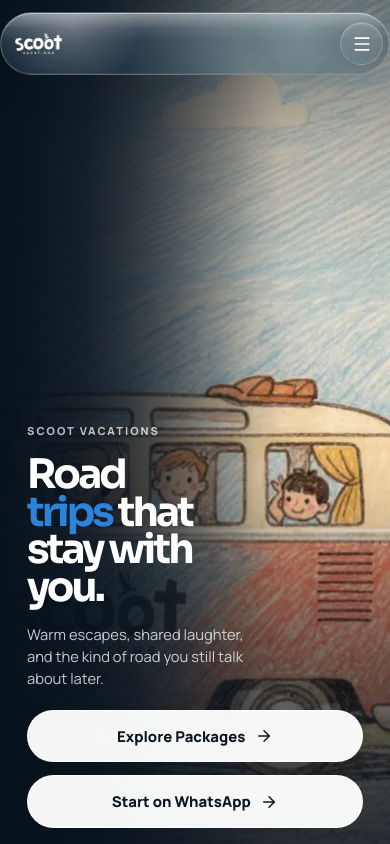
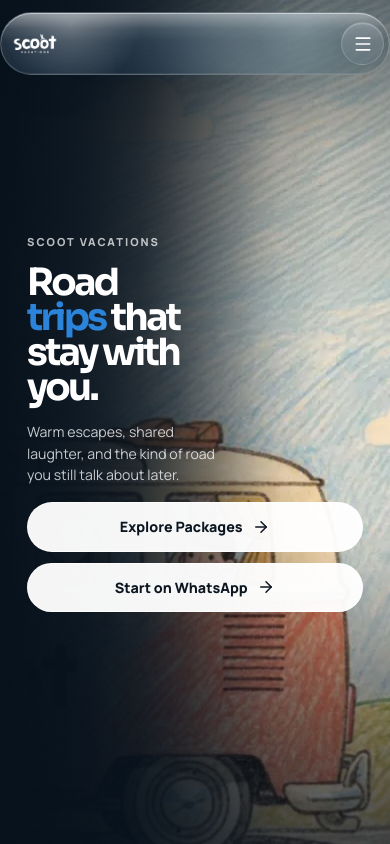
Before and after one commit to scootvacation-sys/scootwebsite, a React (Vite) app: page / in a window 390 px wide. Shown: the top 844 px of the page. Built offline with nearby package versions, Linux system fonts and the light colour scheme.

Commit message:
Refine mobile hero position and nav margins

```diff
--- a/src/App.css
+++ b/src/App.css
@@ -1863,21 +1863,21 @@
 
 @media (max-width: 540px) {
   .container {
-    width: min(100% - 2.6rem, 74rem);
+    width: min(100% - 3.4rem, 74rem);
   }
 
   .nav-shell {
     grid-template-columns: auto auto;
     width: 100%;
     gap: 0.55rem;
-    min-height: 3.8rem;
-    padding-left: 0.7rem;
-    padding-right: 0.36rem;
+    min-height: 3.65rem;
+    padding-left: 0.62rem;
+    padding-right: 0.3rem;
   }
 
   .logo-image {
-    max-width: 9.6rem;
-    height: 1.45rem;
+    max-width: 8.8rem;
+    height: 1.32rem;
   }
 
   .hero-tags span,
--- a/src/components/ScrollHero.css
+++ b/src/components/ScrollHero.css
@@ -278,9 +278,9 @@
   position: absolute;
   inset: 0;
   background:
-    linear-gradient(180deg, rgba(6, 17, 28, 0.18), transparent 18%),
-    linear-gradient(90deg, rgba(6, 17, 28, 0.84) 0%, rgba(6, 17, 28, 0.52) 34%, rgba(6, 17, 28, 0.08) 66%, transparent 84%),
-    linear-gradient(180deg, transparent 54%, rgba(6, 17, 28, 0.66));
+    linear-gradient(180deg, rgba(6, 17, 28, 0.26), transparent 16%),
+    linear-gradient(90deg, rgba(6, 17, 28, 0.9) 0%, rgba(6, 17, 28, 0.68) 36%, rgba(6, 17, 28, 0.16) 66%, transparent 84%),
+    linear-gradient(180deg, transparent 54%, rgba(6, 17, 28, 0.68));
   z-index: 2;
   pointer-events: none;
 }
@@ -291,7 +291,7 @@
   width: 100%;
   height: 100%;
   object-fit: cover;
-  object-position: 88% 52%;
+  object-position: 93% 50%;
 }
 
 .scroll-cinema__mobile-content {
@@ -300,25 +300,27 @@
   display: grid;
   gap: 0;
   width: min(100% - 2rem, 24rem);
-  min-height: calc(100svh - 6.9rem);
+  min-height: 100svh;
   margin: 0 auto;
-  align-content: end;
+  align-content: start;
+  padding-top: 11rem;
+  padding-bottom: 2rem;
 }
 
 .scroll-cinema__mobile-content h1 {
   max-width: 5.8ch;
   margin-top: 0.95rem;
   color: white;
-  font-size: clamp(2.62rem, 10.8vw, 3.85rem);
+  font-size: clamp(2.42rem, 10vw, 3.5rem);
   line-height: 0.93;
   letter-spacing: -0.07em;
 }
 
 .scroll-cinema__mobile-content p {
-  max-width: 15.25rem;
+  max-width: 14.25rem;
   margin-top: 1rem;
   color: rgba(245, 248, 250, 0.8);
-  font-size: 0.95rem;
+  font-size: 0.92rem;
   line-height: 1.5;
 }
 
@@ -360,21 +362,35 @@
 
 @media (max-width: 560px) {
   .scroll-cinema--mobile {
-    padding-top: 5.15rem;
+    padding-top: 4.95rem;
   }
 
   .scroll-cinema__mobile-content {
     width: min(100% - 1.8rem, 21rem);
-    min-height: calc(100svh - 6.15rem);
+    min-height: 100svh;
+    padding-top: 9.6rem;
+    padding-bottom: 1.75rem;
   }
 
   .scroll-cinema__mobile-content h1 {
-    font-size: clamp(2.42rem, 10.4vw, 3.35rem);
+    max-width: 5.4ch;
+    font-size: clamp(2.2rem, 9.6vw, 3.1rem);
   }
 
   .scroll-cinema__mobile-content p {
-    max-width: 13.8rem;
-    font-size: 0.92rem;
+    max-width: 12.8rem;
+    font-size: 0.88rem;
+  }
+
+  .scroll-cinema__mobile-actions {
+    gap: 0.7rem;
+    margin-top: 1.1rem;
+  }
+
+  .scroll-cinema__mobile-actions .scroll-cinema__cta {
+    min-height: 2.82rem;
+    padding: 0.74rem 0.98rem;
+    font-size: 0.89rem;
   }
 
   .scroll-cinema__loading {
```
